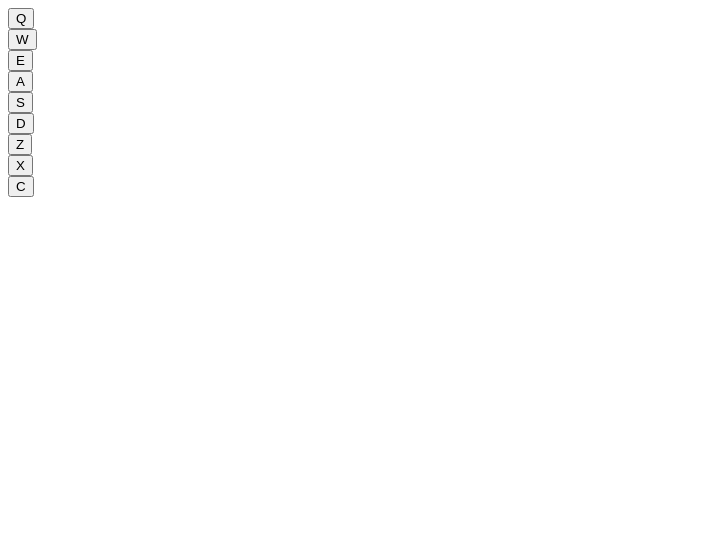
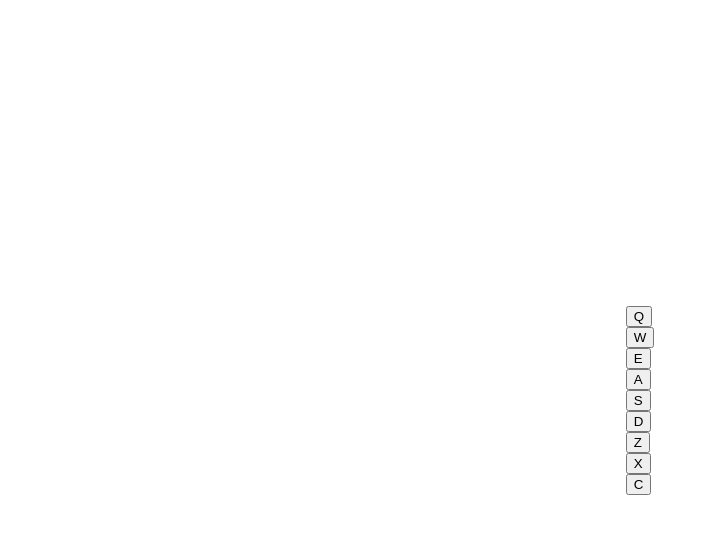
Before and after one commit to terminader7/drum-machine-fcc, a React (Create React App) app: page / in a window 1280 px wide. Shown: the top 534 px of the page, without its empty margins (0-709 px from the left). Built offline with nearby package versions, Linux system fonts and the light colour scheme.

Commit message:
added some styling to our display

```diff
--- a/src/App.css
+++ b/src/App.css
@@ -0,0 +1,17 @@
+body,
+html {
+  padding: 0;
+  margin: 0;
+}
+
+.App {
+  display: flex;
+  align-items: center;
+  justify-content: center;
+  width: 100vw;
+  height: 100vh;
+}
+
+#drum-machine {
+  align-self: center;
+}
--- a/src/components/DrumMachineDisplay.js
+++ b/src/components/DrumMachineDisplay.js
@@ -1 +1,5 @@
-import React from "react";
+import { useState } from "react";
+
+export const DrumMachineDisplay = () => {
+  const [prevText, newText] = useState("");
+};
```
